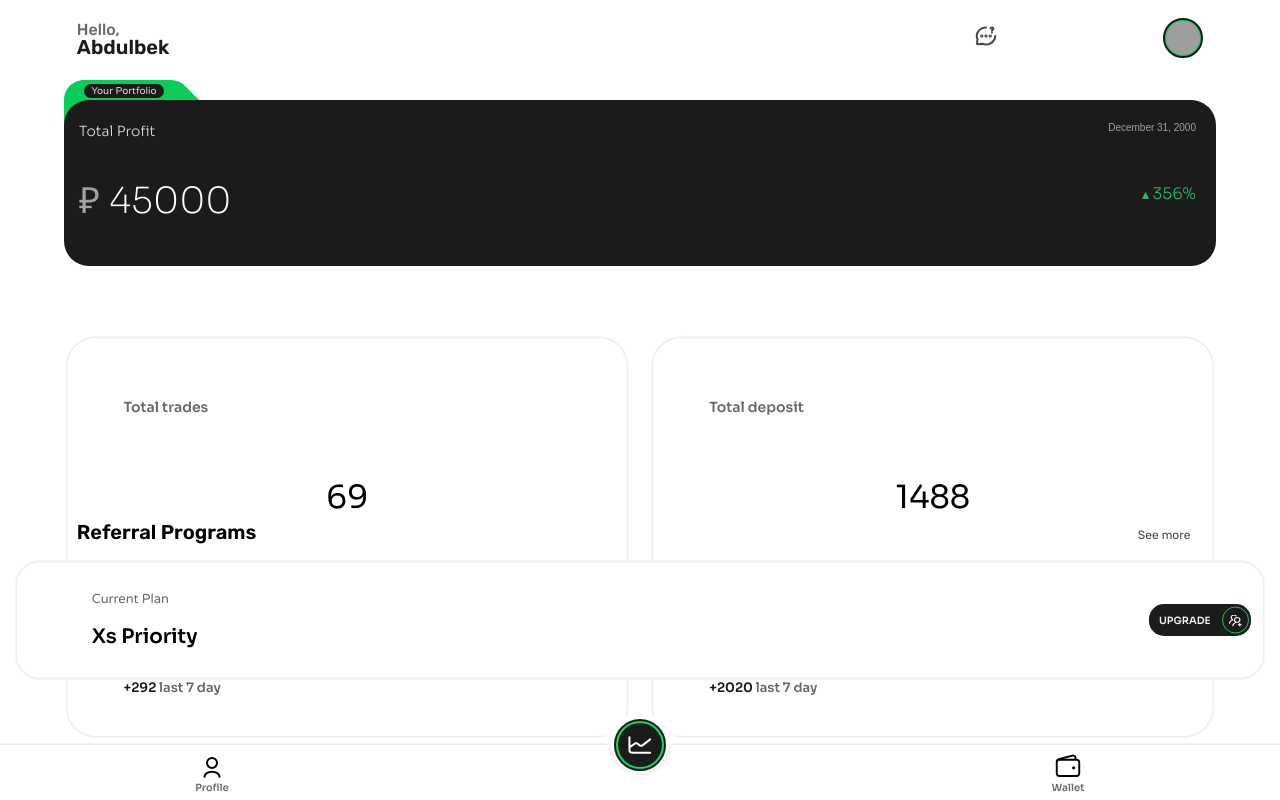
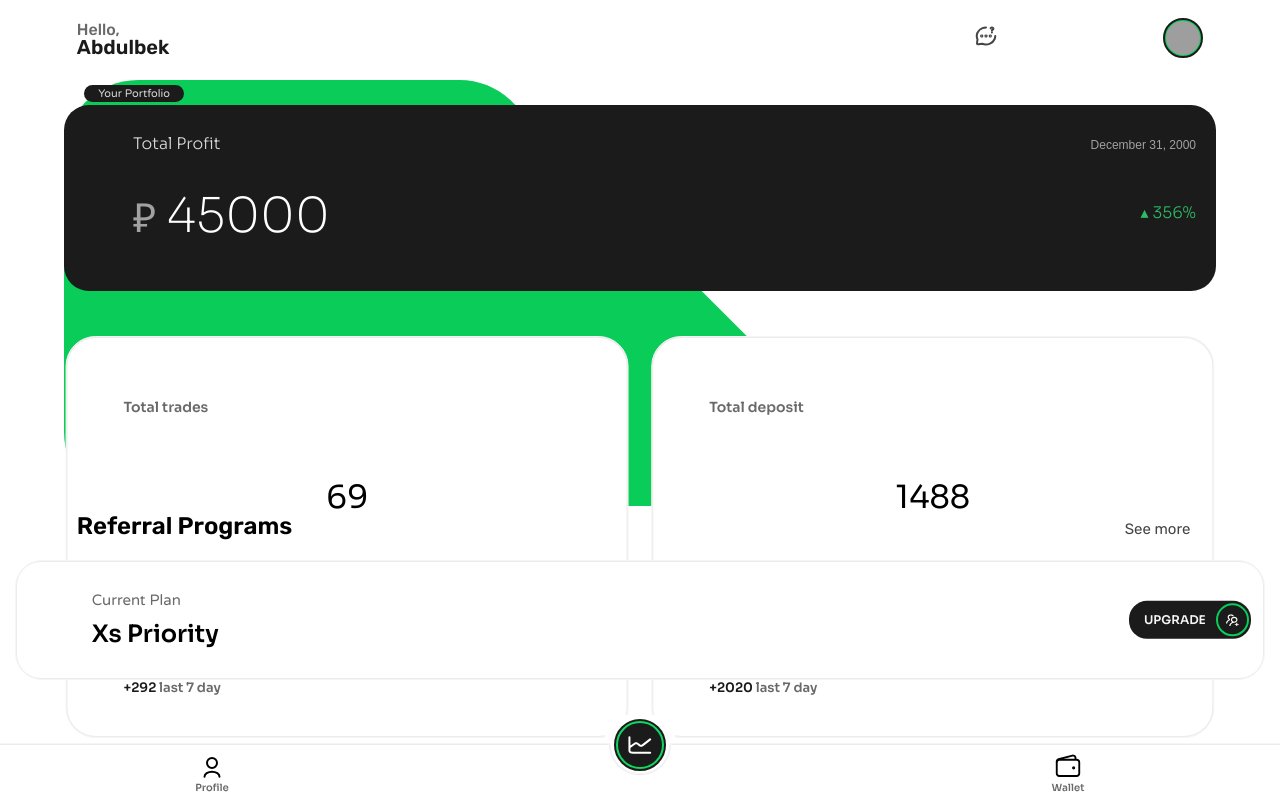
Before and after one commit to CryXxXx/nnn, a plain HTML site: page index.html in a window 1280 px wide. Drawn offline with Linux system fonts and the light colour scheme; grey boxes are pictures that could not be loaded; a web font is replaced by a local one.

Commit message:
Update style-profile.css

```diff
--- a/style-profile.css
+++ b/style-profile.css
@@ -122,7 +122,7 @@
     font-weight: 300; /* Вес шрифта 300 */
     color: #d9d9d9;
     top: 13%;
-    left: 15px;
+    left: 6%;
     position: absolute;
 }
 
@@ -131,7 +131,7 @@
     font-size: 10px;
     font-weight: 500; /* Вес шрифта 500 */
     color: #a1a1a1;
-    top: 13%;
+    top: 16%;
     right: 20px;
     position: absolute;
 }
@@ -142,7 +142,7 @@
     font-weight: 200; /* Вес шрифта 300 */
     color: #fff;
     top: 45%;
-    left: 15px;
+    left: 6%;
     position: absolute;
 }
 
@@ -150,7 +150,7 @@
     content: '₽ '; /* Значок рубля и пробел перед надписью */
     color: #a1a1a1; /* Серый цвет значка рубля */
     font-family: 'Sora', sans-serif;
-    font-size: 36px;
+    font-size: 32px;
     font-weight: 100; /* Вес шрифта 300 */
 }
 
@@ -305,7 +305,7 @@
     width: calc(100% - 2px); /* Ширина прямоугольника */
     height: calc(100% - 2px); /* Высота прямоугольника */
     background-color: #fff; /* Серый цвет фона */
-    border-radius: 23px;
+    border-radius: 22px;
     position: absolute;
 }
 
@@ -340,7 +340,7 @@
 
 .upgrade-rectangle {
     width: 102px; /* Ширина прямоугольника */
-    height: 32px; /* Высота прямоугольника */
+    aspect-ratio: 51 / 16;
     background-color: #1b1b1b; /* Серый цвет фона */
     border-radius: 15px;
     position: absolute;
@@ -376,6 +376,12 @@
     top: 50%;
     transform: translateY(-50%);
  }
+
+ .ludi {
+    width: 60%; /* Ширина изображения равна ширине внутреннего круга */
+    aspect-ratio: 1 / 1;
+ }
+
 
  .bottom-line {
     position: absolute;
@@ -448,4 +454,112 @@
     .week {
         font-size: 13px;
       }
+
+    .ref {
+        font-size: 24px;
+        top: 64%;
+    }
+
+    .more {
+        font-size: 15px;
+        top: 65%;
+    }
 }
+
+@media (min-height: 616px) {
+    .bottom-grey {
+        border-radius: 27px;
+    }
+
+    .bottom-white {
+        border-radius: 24px;
+    }
+}
+
+@media (min-height: 700px) {
+    .upgrade-rectangle {
+        width: 122px;
+        border-radius: 18px;
+
+    }
+
+    .upgrade {
+        font-size: 12px;
+        left: 15px;
+    }
+
+    .black-circle {
+        width: 33px; /* Диаметр круга */
+        border: 2px solid #0ACC58;
+    }
+
+    .plan {
+        font-size: 15px;
+    }
+
+    .priority {
+        font-size: 24px;
+    }
+
+    .priority::before {
+        font-size: 24px;
+    }
+}
+
+@media (min-height: 776px) {
+    .container {
+        height: 28vh;
+    }
+
+    .trapezoid-svg {
+        width: 65%; /* Ширина SVG */
+        height: auto;
+    }
+
+    .black-rectangle {
+        top: 25px; /* Отступ сверху */
+    }
+
+    .small-black-rectangle {
+        width: 100px;
+        height: 17px;
+        top: 5px;
+    }
+
+    .rectangle-text {
+        font-size: 11px;
+    }
+
+    .total-profit {
+        top: 15%;
+        left: 6%;
+        font-size: 16px;
+    }
+
+    .date {
+        font-size: 12px;
+        top: 18%;
+        right: 20px;
+    }
+
+    .profit-amount {
+        font-size: 48px;
+        top: 43%;
+        left: 6%;
+    }
+
+    .profit-amount::before {
+        font-size: 40px;
+    }
+
+    .percent {
+        font-size: 16px;
+        top: 52%;
+        right: 20px;
+    }
+
+    .percent::before{
+        content: '▴ ';
+        font-size: 16px;
+    }
+}
```
